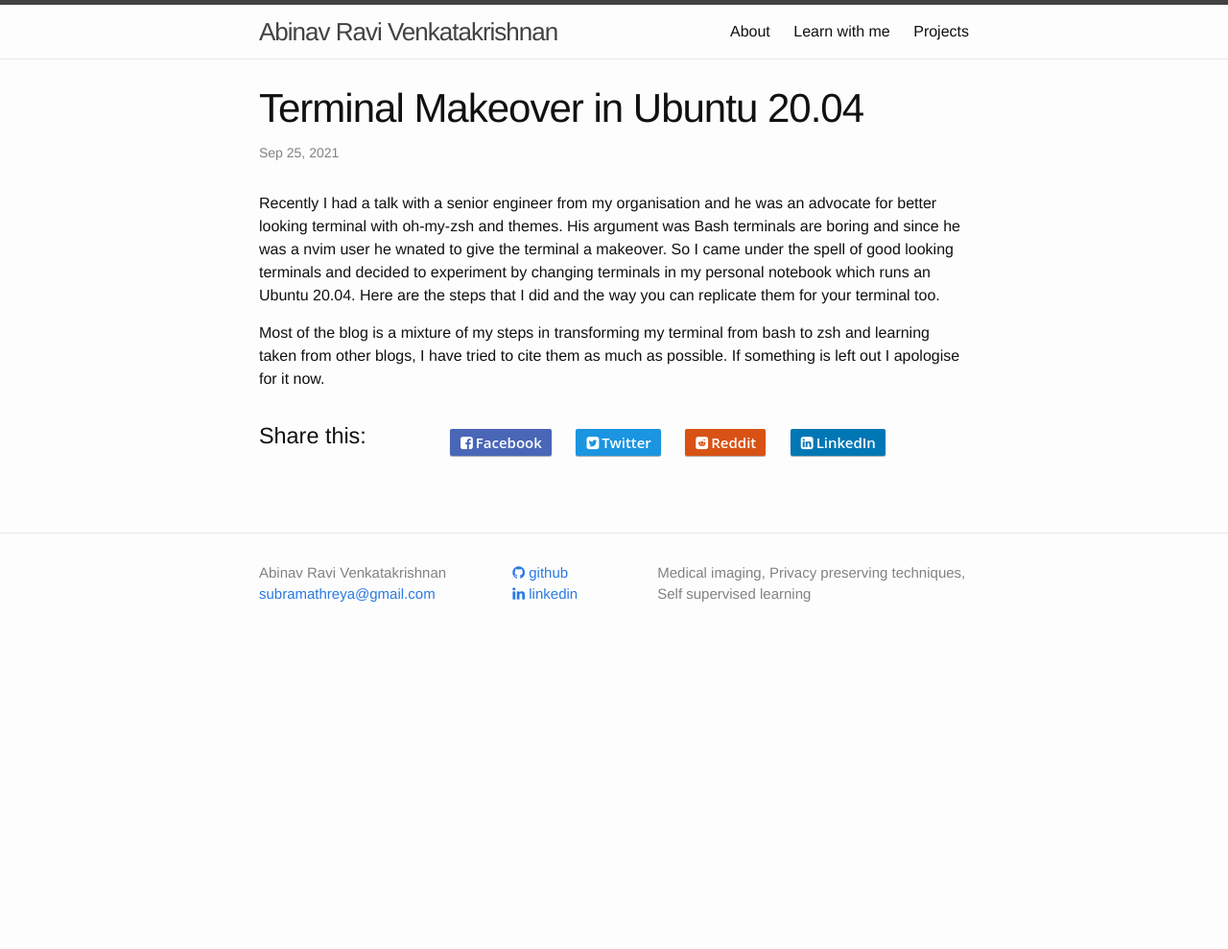
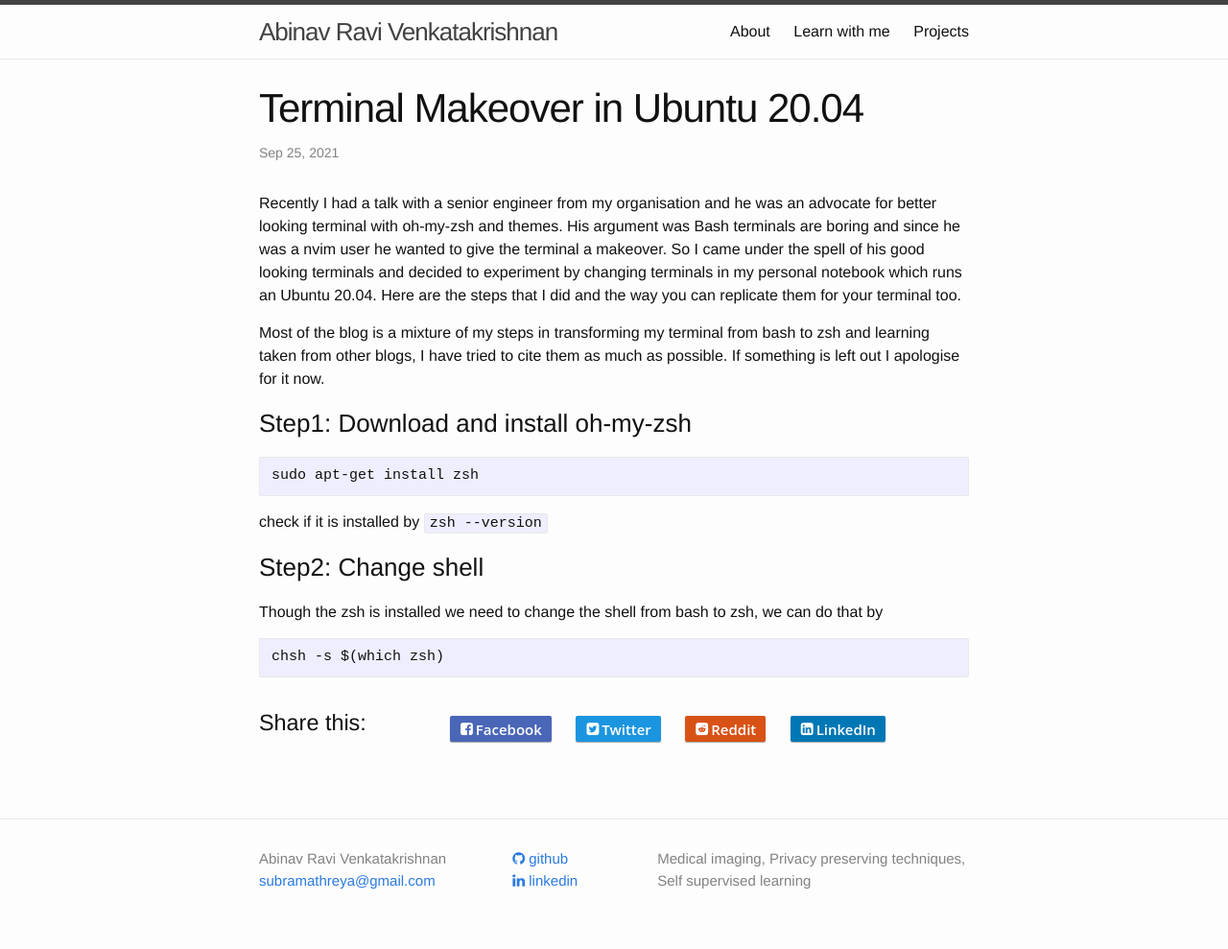
Before and after one commit to AbinavRavi/AbinavRavi.github.io, a Jekyll site: the page built from _posts/2021-09-25-Terminal_prep.md, in a window 1280 px wide. Shown: the whole page at 96% size. Built offline with Jekyll 4.4.1, drawn with Linux system fonts in a browser that asks for light colours; nearby versions of some CDN libraries; comment, search, counter and statistics services are not loaded; before the commit the page ends 900 px from its top, so only the background shows below that.

Commit message:
new post on terminal customisation

````diff
--- a/_posts/2021-09-25-Terminal_prep.md
+++ b/_posts/2021-09-25-Terminal_prep.md
@@ -7,6 +7,18 @@ share: True
 categories: Machine learning
 ---
 
-Recently I had a talk with a senior engineer from my organisation and he was an advocate for better looking terminal with oh-my-zsh and themes. His argument was Bash terminals are boring and since he was a nvim user he wnated to give the terminal a makeover. So I came under the spell of good looking terminals and decided to experiment by changing terminals in my personal notebook which runs an Ubuntu 20.04. Here are the steps that I did and the way you can replicate them for your terminal too.
+Recently I had a talk with a senior engineer from my organisation and he was an advocate for better looking terminal with oh-my-zsh and themes. His argument was Bash terminals are boring and since he was a nvim user he wanted to give the terminal a makeover. So I came under the spell of his good looking terminals and decided to experiment by changing terminals in my personal notebook which runs an Ubuntu 20.04. Here are the steps that I did and the way you can replicate them for your terminal too.
 
 Most of the blog is a mixture of my steps in transforming my terminal from bash to zsh and learning taken from other blogs, I have tried to cite them as much as possible. If something is left out I apologise for it now.
+
+### Step1: Download and install oh-my-zsh
+```
+sudo apt-get install zsh
+```
+check if it is installed by ``` zsh --version```
+
+### Step2: Change shell
+Though the zsh is installed we need to change the shell from bash to zsh, we can do that by
+```
+chsh -s $(which zsh)
+```
````
